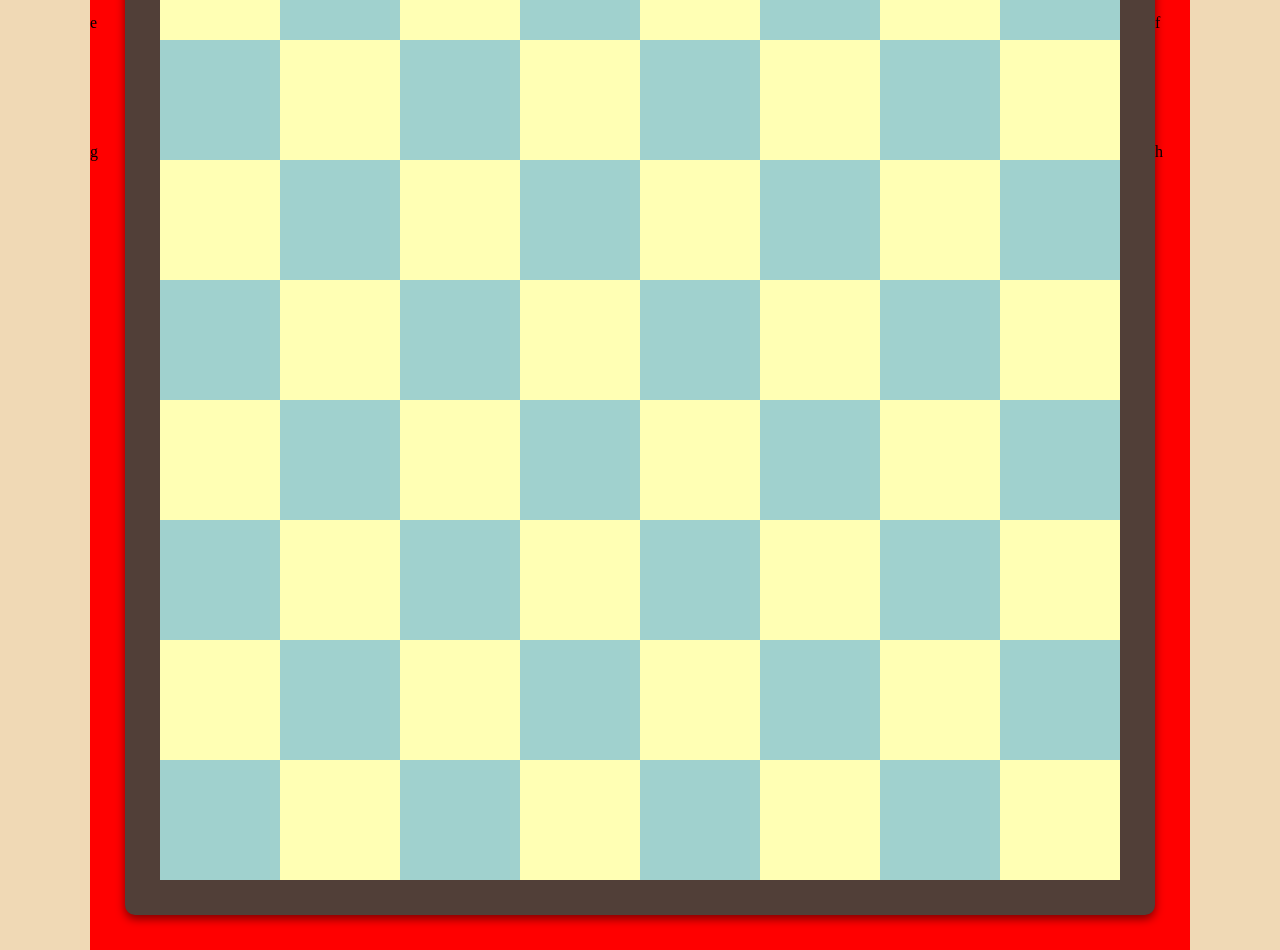
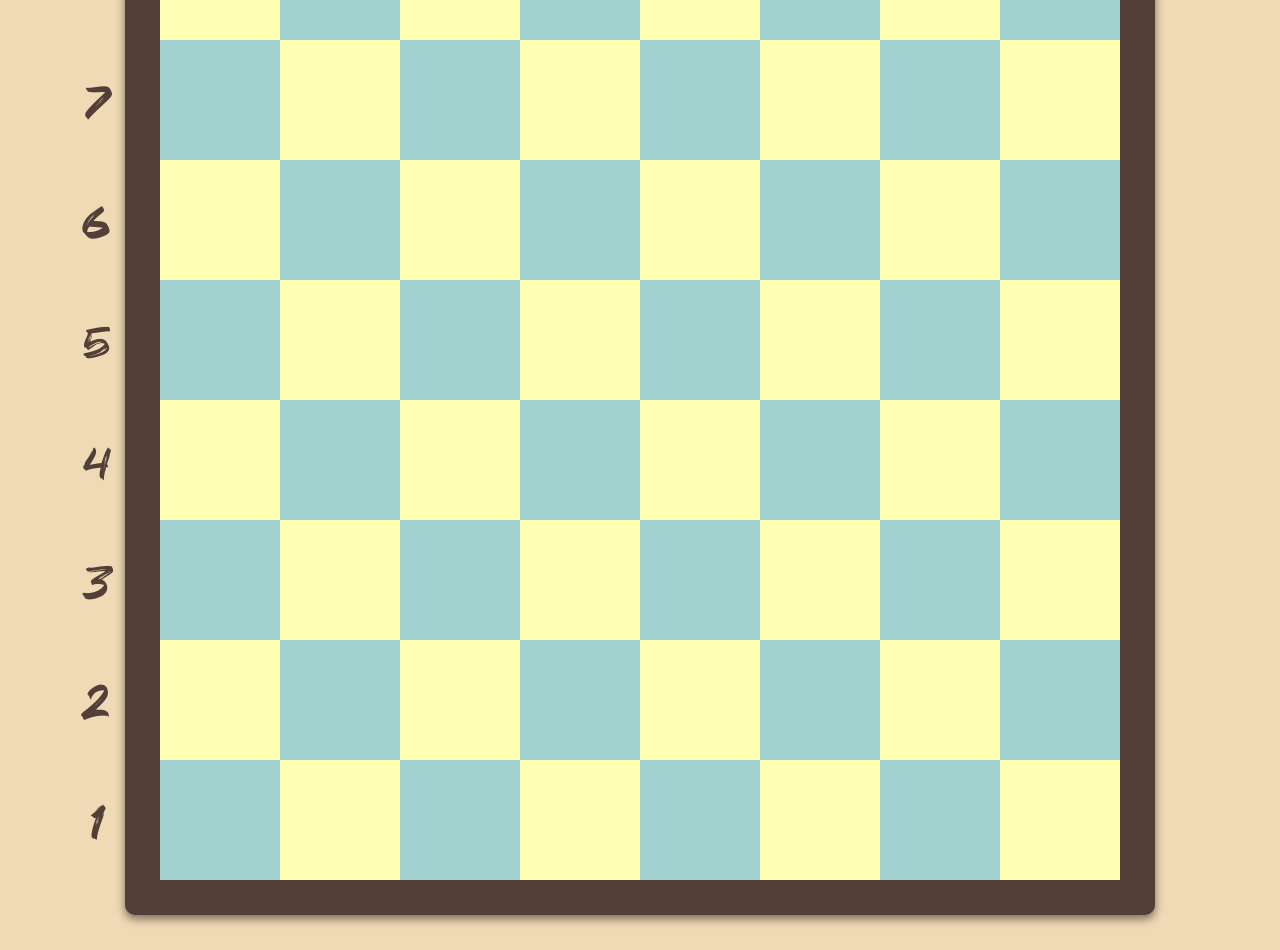
Before and after one commit to jarasa03/Ajedrez, a plain HTML site: page public/index.html in a window 1280 px wide. Drawn offline with Linux system fonts and the light colour scheme.

Commit message:
feat: :sparkles: Letras del ajedrez incorporadas correctamente

```diff
--- a/public/css/styles.css
+++ b/public/css/styles.css
@@ -5,6 +5,11 @@
     --color-casilla-negra: #a0d1ce;
     --tamanyo-tablero: calc(var(--tamanyo-marco) - 70px);
     --tamanyo-casilla: calc(var(--tamanyo-tablero) / 8);
+}
+
+@font-face {
+    font-family: "rocktown";
+    src: url(../assets/fonts/Rocktown.ttf);
 }
 
 * {
@@ -29,19 +34,71 @@ body {
     color: black;
 }
 
+.numeracion-fila {
+    padding-bottom: 20px;
+}
+
+.numeracion-columna {
+    padding-right: 20px;
+}
+
 #numeracion-casillas {
     display: grid;
-    grid-template-columns: 35px repeat(8, 1fr) 35px;
-    grid-template-rows: 35px repeat(8, 1fr) 35px;
+    grid-template-columns: 35px 35px repeat(8, var(--tamanyo-casilla)) 35px;
+    grid-template-rows: 35px 35px repeat(8, var(--tamanyo-casilla)) 35px;
     width: calc(var(--tamanyo-marco) + 70px);
     height: calc(var(--tamanyo-marco) + 70px);
-    background-color: red;
+    font-family: "rocktown";
+    font-size: 50px;
+    color: var(--color-marco);
+}
+
+#fila-a {
+    grid-column: 3 / 4;
+}
+
+#columna-8 {
+    grid-row: 3 / 4;
+}
+
+#columna-7 {
+    grid-row: 4 / 5;
+}
+
+#columna-6 {
+    grid-row: 5 / 6;
+}
+
+#columna-5 {
+    grid-row: 6 / 7;
+}
+
+#columna-4 {
+    grid-row: 7 / 8;
+}
+
+#columna-3 {
+    grid-row: 8 / 9;
+}
+
+#columna-2 {
+    grid-row: 9 / 10;
+}
+
+#columna-1 {
+    grid-row: 10 / 11;
+}
+
+.numeracion-columna,
+.numeracion-fila {
+    display: flex;
+    align-items: center;
+    justify-content: center;
 }
 
 #marco {
-    grid-column: 2 / -2;
-    grid-row: 2 / -2;
-    place-self: center;
+    grid-column: 2 / 10;
+    grid-row: 2 / 10;
     display: flex;
     width: var(--tamanyo-marco);
     height: var(--tamanyo-marco);
--- a/public/js/script.js
+++ b/public/js/script.js
@@ -31,46 +31,47 @@ function crearCasilla(fila, col) {
 }
 
 /**
- * Crea la numeración de las filas en el tablero de ajedrez.
- * Esta función genera los elementos HTML correspondientes a los números de las filas (1-8)
+ * Crea la numeración de las filas con letras (a-h).
+ * Esta función genera los elementos HTML correspondientes a las letras de las filas (a-h)
  * y los agrega al contenedor de numeración.
  *
- * Recorre los números del 8 al 1, crea un `div` para cada número, asigna la clase CSS correspondiente
- * para la estilización y luego agrega cada `div` al contenedor de numeración en el DOM.
+ * Recorre el array `columnas` y para cada letra (fila), crea un `div` que contiene
+ * la letra y le asigna una clase CSS para la estilización.
+ * Luego, agrega cada `div` al contenedor de numeración en el DOM.
  *
  * @function
  * @returns {void} No devuelve ningún valor. Modifica directamente el DOM añadiendo la numeración de las filas al contenedor correspondiente.
  */
 function crearNumeracionFila() {
-    for (let fila = 8; fila >= 1; fila--) {
+    columnas.forEach((columna) => {
         let divFila = document.createElement("div");
-        divFila.innerText = fila;
+        divFila.innerText = columna;
         divFila.classList.add("numeracion-fila");
-        divFila.id = `fila-${fila}`
+        divFila.id = `fila-${columna}`; // ID con letra de columna
         numeracionContenedor.appendChild(divFila);
-    }
+    });
 }
 
 /**
- * Crea la numeración de las columnas en el tablero de ajedrez.
- * Esta función genera los elementos HTML correspondientes a las letras de las columnas (a-h)
+ * Crea la numeración de las columnas con números (1-8).
+ * Esta función genera los elementos HTML correspondientes a los números de las columnas (1-8)
  * y los agrega al contenedor de numeración.
  *
- * Recorre el array `columnas` y para cada letra (columna), crea un `div` que contiene
- * la letra y le asigna una clase CSS para la estilización.
+ * Recorre los números del 1 al 8 y para cada número (columna), crea un `div` que contiene
+ * el número y le asigna una clase CSS para la estilización.
  * Luego, agrega cada `div` al contenedor de numeración en el DOM.
  *
  * @function
  * @returns {void} No devuelve ningún valor. Modifica directamente el DOM añadiendo la numeración de las columnas al contenedor correspondiente.
  */
 function crearNumeracionColumnas() {
-    columnas.forEach((columna) => {
+    for (let i = 1; i <= 8; i++) {
         let divCol = document.createElement("div");
-        divCol.innerText = columna;
+        divCol.innerText = i;
         divCol.classList.add("numeracion-columna");
-        divCol.id = `columna-${columna}`
+        divCol.id = `columna-${i}`; // ID con número de columna
         numeracionContenedor.appendChild(divCol);
-    });
+    }
 }
 
 /**
```
Also changed, not shown: public/assets/fonts/Rocktown.ttf (added).
